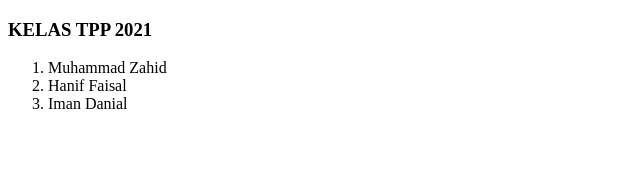
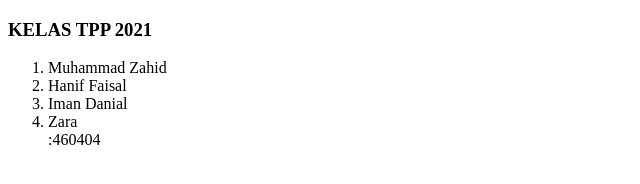
Before and after one commit to Zahid22231/datapelajar2, a plain HTML site: page index.html in a window 1280 px wide. Shown: the whole page, without its empty margins (0-640 px from the left). Drawn offline with Linux system fonts and the light colour scheme.

Commit message:
edit file html

```diff
--- a/index.html
+++ b/index.html
@@ -13,6 +13,8 @@
   <li>Muhammad Zahid</li>
   <li>Hanif Faisal</li>
   <li>Iman Danial</li>
+
+  <li>Zara <br>:460404</li>
 </ol>
 
 
```
